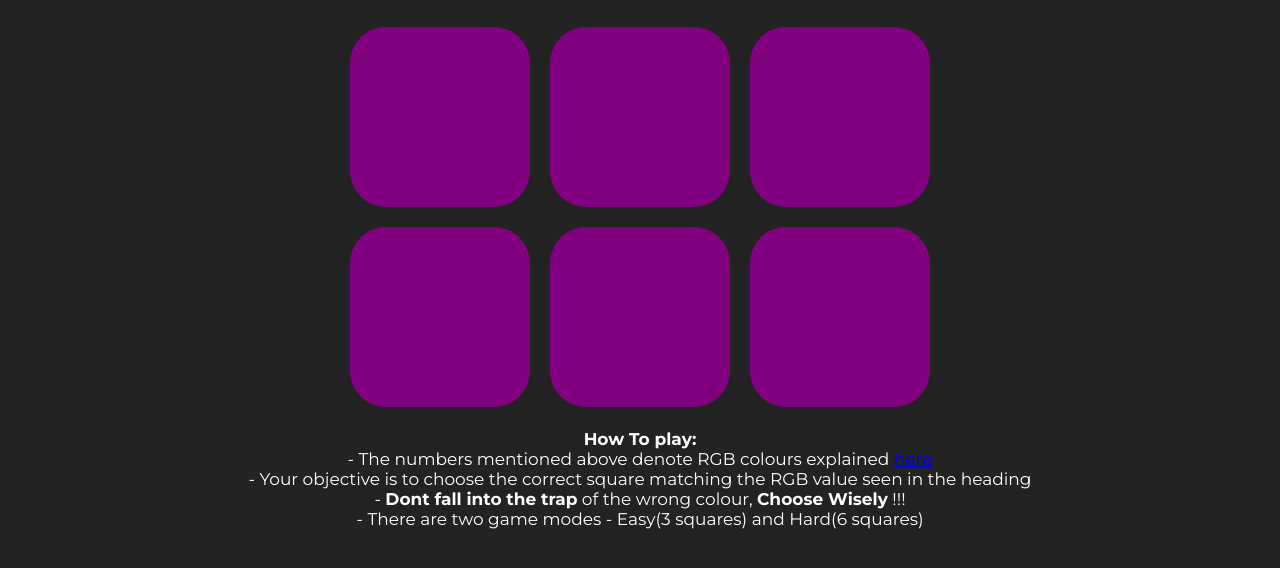
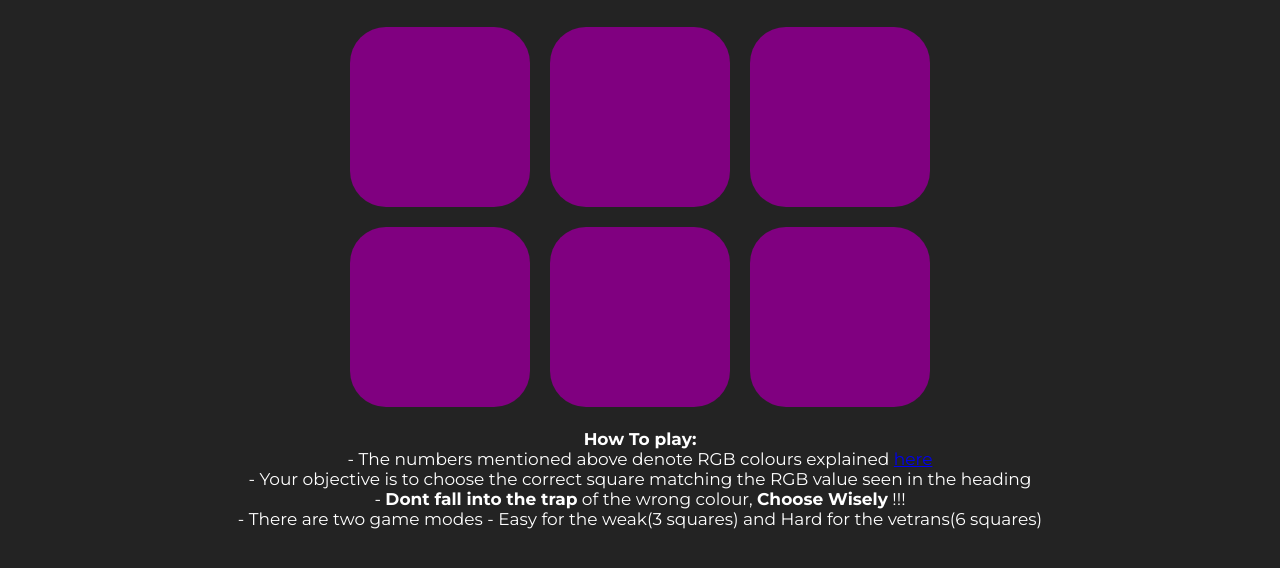
Before and after one commit to prateekparashar/rgbgame, a plain HTML site: page index.html in a window 1280 px wide. Shown: the part 218-786 px from the top of the page. Drawn offline with Linux system fonts and the light colour scheme.

Commit message:
Changing the instructions
Made changes to the game mode line

```diff
--- a/index.html
+++ b/index.html
@@ -35,7 +35,7 @@
 		- The numbers mentioned above denote RGB colours explained <a href="https://www.w3schools.com/colors/colors_rgb.asp" target="_blank">here</a><br>
 		- Your objective is to choose the correct square matching the RGB value seen in the heading<br>
 		- <strong>Dont fall into the trap</strong> of the wrong colour, <strong>Choose Wisely</strong> !!!<br>
-		- There are two game modes - Easy(3 squares) and Hard(6 squares)
+		- There are two game modes - Easy for the weak(3 squares) and Hard for the vetrans(6 squares)
 		</p>
 	</div>
 
```
